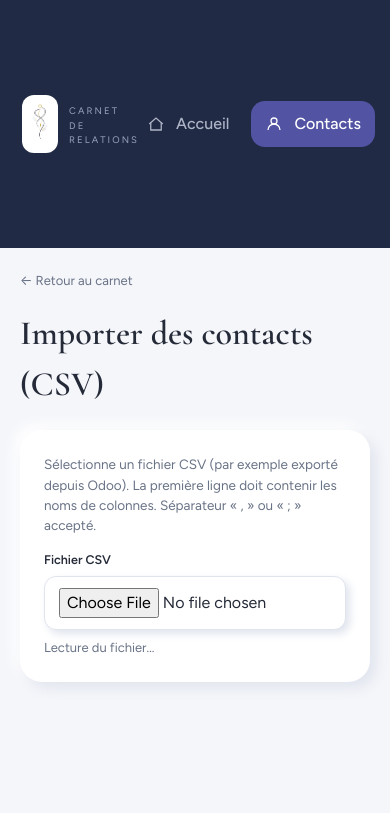
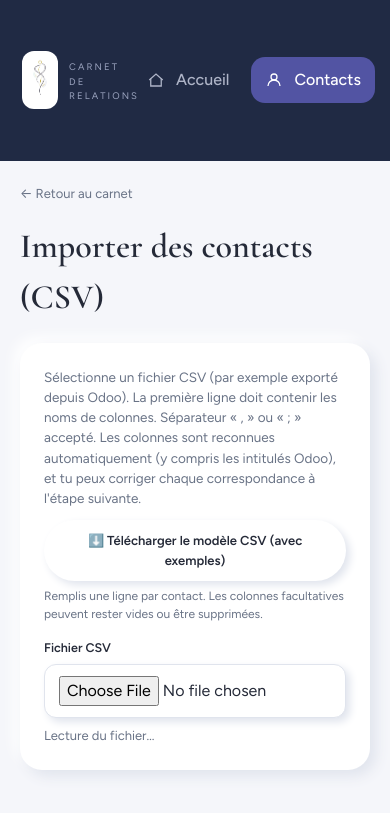
Before and after one commit to wordpresslaurence-ai/Essai-app, a Laravel app: page /contacts/import in a window 390 px wide. Shown: the top 813 px of the page. Run offline with Laravel 12, Linux system fonts and the light colour scheme; a user stored in the database is signed in; data comes from the database, SQL or seed files in the repository; style sheets or scripts are compiled from the project's sources; some libraries are stand-ins or nearby versions.

Commit message:
feat(import): import Odoo complet, nouveaux champs + modèle CSV
- Reconnaissance des intitulés Odoo (Name, Email, Phone, Job Position,
  Street, Zip, City, Country, VAT, is_company, Tags…) + correspondance
  manuelle toujours possible.
- Nouveaux champs importables : température, origine (+ précisions),
  discipline, expérience yoga, fait observé, angle de premier contact,
  compte/lien. Les listes fermées (température/origine/expérience)
  acceptent la clé OU le libellé ; une valeur hors liste est ignorée.
- Catégorie rattachée par nom (correspondance insensible à la casse) et
  étiquettes créées/rattachées (séparées par , ; ou |).
- Bouton « Télécharger le modèle CSV » (en-têtes + 2 exemples, BOM UTF-8).
- Tests : nouveaux champs, valeur hors liste ignorée, catégorie + étiquettes,
  en-têtes façon Odoo.

Co-Authored-By: Claude Opus 4.8 <noreply@anthropic.com>
Claude-Session: https://claude.ai/code/session_014p8iS9aaf6cuAmQYgnMiTp

```diff
--- a/app/Livewire/Contacts/ImportCsv.php
+++ b/app/Livewire/Contacts/ImportCsv.php
@@ -2,7 +2,9 @@
 
 namespace App\Livewire\Contacts;
 
+use App\Models\Categorie;
 use App\Models\Contact;
+use App\Models\Etiquette;
 use App\Rules\NumeroEntrepriseBe;
 use App\Rules\NumeroTvaBe;
 use Illuminate\Contracts\View\View;
@@ -51,6 +53,16 @@ class ImportCsv extends Component
             'adresse_ville' => 'Ville',
             'adresse_pays' => 'Pays',
             'notes' => 'Notes',
+            'temperature' => 'Température',
+            'origine' => 'Origine du contact',
+            'origine_precision' => 'Précisions sur l’origine',
+            'discipline' => 'Discipline enseignée',
+            'experience_yoga' => 'Expérience du yoga',
+            'fait_observe' => 'Fait observé',
+            'angle_contact' => 'Angle de premier contact',
+            'url_profil' => 'Compte / lien',
+            'categorie' => 'Catégorie (nom)',
+            'etiquettes' => 'Étiquettes (séparées par , ou |)',
         ];
     }
 
@@ -79,21 +91,31 @@ class ImportCsv extends Component
         $e = mb_strtolower(trim($entete));
 
         return match (true) {
-            $e === 'type' || str_contains($e, 'type de') => 'type',
-            str_contains($e, 'raison') || $e === 'nom' || str_contains($e, 'name') || str_contains($e, 'société') || str_contains($e, 'societe') => 'nom',
+            $e === 'type' || str_contains($e, 'type de') || str_contains($e, 'is_company') => 'type',
             str_contains($e, 'prénom') || str_contains($e, 'prenom') || str_contains($e, 'first') => 'prenom',
-            str_contains($e, 'fonction') || str_contains($e, 'poste') || str_contains($e, 'title') => 'fonction',
+            str_contains($e, 'raison') || $e === 'nom' || str_contains($e, 'name') || str_contains($e, 'société') || str_contains($e, 'societe') || str_contains($e, 'display_name') => 'nom',
+            str_contains($e, 'fonction') || str_contains($e, 'poste') || str_contains($e, 'title') || str_contains($e, 'position') || str_contains($e, 'job') => 'fonction',
             str_contains($e, 'mail') => 'email',
-            str_contains($e, 'tel') || str_contains($e, 'phone') || str_contains($e, 'gsm') => 'telephone',
+            str_contains($e, 'mobile') || str_contains($e, 'tel') || str_contains($e, 'phone') || str_contains($e, 'gsm') => 'telephone',
             str_contains($e, 'tva') || str_contains($e, 'vat') => 'numero_tva',
-            str_contains($e, 'bce') || str_contains($e, 'entreprise') || str_contains($e, 'kbo') => 'numero_entreprise',
+            str_contains($e, 'bce') || str_contains($e, 'kbo') || str_contains($e, 'company_registry') || str_contains($e, "n° d'entreprise") => 'numero_entreprise',
+            str_contains($e, 'profil') || str_contains($e, 'compte') => 'url_profil',
             str_contains($e, 'web') || str_contains($e, 'site') => 'site_web',
-            str_contains($e, 'secteur') => 'secteur',
+            str_contains($e, 'secteur') || str_contains($e, 'industry') => 'secteur',
             str_contains($e, 'rue') || str_contains($e, 'street') || str_contains($e, 'adresse') => 'adresse_rue',
-            str_contains($e, 'postal') || str_contains($e, 'cp') || str_contains($e, 'zip') => 'adresse_code_postal',
+            str_contains($e, 'postal') || $e === 'cp' || str_contains($e, 'zip') => 'adresse_code_postal',
             str_contains($e, 'ville') || str_contains($e, 'city') => 'adresse_ville',
             str_contains($e, 'pays') || str_contains($e, 'country') => 'adresse_pays',
-            str_contains($e, 'note') => 'notes',
+            str_contains($e, 'précision') || str_contains($e, 'precision') => 'origine_precision',
+            str_contains($e, 'origine') || str_contains($e, 'origin') || $e === 'source' => 'origine',
+            str_contains($e, 'températ') || str_contains($e, 'temperat') => 'temperature',
+            str_contains($e, 'discipline') => 'discipline',
+            str_contains($e, 'expérience') || str_contains($e, 'experience') || str_contains($e, 'niveau') => 'experience_yoga',
+            str_contains($e, 'observ') => 'fait_observe',
+            str_contains($e, 'angle') => 'angle_contact',
+            str_contains($e, 'catégor') || str_contains($e, 'categor') => 'categorie',
+            str_contains($e, 'étiquet') || str_contains($e, 'etiquet') || str_contains($e, 'tag') => 'etiquettes',
+            str_contains($e, 'note') || str_contains($e, 'comment') => 'notes',
             default => '',
         };
     }
@@ -149,11 +171,91 @@ class ImportCsv extends Component
     protected function normaliserType(array $donnees): array
     {
         $type = mb_strtolower($donnees['type'] ?? '');
-        $donnees['type'] = str_contains($type, 'entrep') || str_contains($type, 'company') || str_contains($type, 'société')
-            ? Contact::TYPE_ENTREPRISE
-            : Contact::TYPE_PERSONNE;
+        // Odoo exporte is_company = True/1 pour une société.
+        $estEntreprise = str_contains($type, 'entrep') || str_contains($type, 'company')
+            || str_contains($type, 'société') || str_contains($type, 'societe')
+            || $type === 'true' || $type === '1' || $type === 'vrai' || $type === 'oui';
+
+        $donnees['type'] = $estEntreprise ? Contact::TYPE_ENTREPRISE : Contact::TYPE_PERSONNE;
 
         return $donnees;
+    }
+
+    /**
+     * Normalise les valeurs à liste fermée (température, origine, expérience) :
+     * accepte la clé OU le libellé (ex. « Instagram », « Professeurs de yoga »)
+     * et stocke la clé interne ; une valeur inconnue est simplement ignorée.
+     */
+    protected function normaliserValeurs(array $donnees): array
+    {
+        $donnees = $this->normaliserType($donnees);
+
+        $listes = [
+            'temperature' => $this->libellesTemperatures(),
+            'origine' => Contact::ORIGINES,
+            'experience_yoga' => Contact::EXPERIENCES_YOGA,
+        ];
+
+        foreach ($listes as $champ => $map) {
+            if (isset($donnees[$champ])) {
+                $cle = $this->cleCorrespondante($donnees[$champ], $map);
+                if ($cle === null) {
+                    unset($donnees[$champ]); // valeur hors liste : on n'enregistre rien
+                } else {
+                    $donnees[$champ] = $cle;
+                }
+            }
+        }
+
+        return $donnees;
+    }
+
+    /** Clé d'une liste dont la valeur correspond à la clé ou au libellé (sinon null). */
+    protected function cleCorrespondante(string $valeur, array $map): ?string
+    {
+        $v = mb_strtolower(trim($valeur));
+        if ($v === '') {
+            return null;
+        }
+
+        foreach ($map as $cle => $libelle) {
+            if ($v === mb_strtolower((string) $cle) || $v === mb_strtolower((string) $libelle)) {
+                return (string) $cle;
+            }
+        }
+
+        return null;
+    }
+
+    /** Map clé => libellé des températures. @return array<string, string> */
+    protected function libellesTemperatures(): array
+    {
+        return array_map(fn ($t) => $t[0], Contact::TEMPERATURES);
+    }
+
+    /**
+     * Sépare les champs relationnels (catégorie par nom, étiquettes) des
+     * colonnes directes, et renvoie [colonnes, nom catégorie, noms étiquettes].
+     *
+     * @return array{0: array<string, string>, 1: ?string, 2: list<string>}
+     */
+    protected function extraireRelations(array $donnees): array
+    {
+        $categorieNom = $donnees['categorie'] ?? null;
+        unset($donnees['categorie']);
+
+        $etiquettes = [];
+        if (filled($donnees['etiquettes'] ?? null)) {
+            foreach (preg_split('/[;,|]/', (string) $donnees['etiquettes']) as $nom) {
+                $nom = trim($nom);
+                if ($nom !== '') {
+                    $etiquettes[] = $nom;
+                }
+            }
+        }
+        unset($donnees['etiquettes']);
+
+        return [$donnees, filled($categorieNom) ? trim((string) $categorieNom) : null, $etiquettes];
     }
 
     protected function reglesLigne(): array
@@ -182,7 +284,7 @@ class ImportCsv extends Component
         $emailsVus = [];
 
         foreach ($donneesLignes as $numero => $ligne) {
-            $donnees = $this->normaliserType($this->mapperLigne($ligne));
+            $donnees = $this->normaliserValeurs($this->mapperLigne($ligne));
             $validation = Validator::make($donnees, $this->reglesLigne());
 
             if ($validation->fails()) {
@@ -224,7 +326,7 @@ class ImportCsv extends Component
 
         DB::transaction(function () use ($donneesLignes, &$importes, &$ignorees) {
             foreach ($donneesLignes as $numero => $ligne) {
-                $donnees = $this->normaliserType($this->mapperLigne($ligne));
+                $donnees = $this->normaliserValeurs($this->mapperLigne($ligne));
                 $validation = Validator::make($donnees, $this->reglesLigne());
 
                 if ($validation->fails()) {
@@ -236,7 +338,27 @@ class ImportCsv extends Component
                     continue;
                 }
 
-                Contact::create($donnees);
+                [$colonnes, $categorieNom, $etiquettes] = $this->extraireRelations($donnees);
+
+                // Catégorie par nom (correspondance insensible à la casse, sinon ignorée).
+                if ($categorieNom !== null) {
+                    $cat = Categorie::whereRaw('LOWER(nom) = ?', [mb_strtolower($categorieNom)])->first();
+                    if ($cat) {
+                        $colonnes['categorie_id'] = $cat->id;
+                    }
+                }
+
+                $contact = Contact::create($colonnes);
+
+                // Étiquettes : créées si besoin, puis rattachées.
+                if ($etiquettes !== []) {
+                    $ids = [];
+                    foreach ($etiquettes as $nom) {
+                        $ids[] = Etiquette::firstOrCreate(['nom' => $nom])->id;
+                    }
+                    $contact->etiquettes()->sync($ids);
+                }
+
                 $importes++;
             }
         });
@@ -254,6 +376,54 @@ class ImportCsv extends Component
         $this->etape = 'upload';
     }
 
+    /** Télécharge un modèle CSV pré-rempli (en-têtes + 2 lignes d'exemple). */
+    public function telechargerModele()
+    {
+        $colonnes = array_keys($this->champsDisponibles());
+
+        $exemples = [
+            [
+                'type' => 'personne', 'nom' => 'Dubois', 'prenom' => 'Marie',
+                'fonction' => 'Professeure de yoga', 'email' => 'marie.dubois@exemple.be',
+                'telephone' => '+32 475 11 22 33', 'site_web' => 'https://exemple.be',
+                'secteur' => 'Bien-être', 'adresse_rue' => 'Rue des Fleurs 10',
+                'adresse_code_postal' => '5000', 'adresse_ville' => 'Namur', 'adresse_pays' => 'BE',
+                'notes' => 'Rencontrée au salon', 'temperature' => 'Intérêt élevé',
+                'origine' => 'Salon ou événement', 'origine_precision' => 'Salon Zen Namur 2026',
+                'discipline' => 'Yoga nidra', 'experience_yoga' => 'Professeurs de yoga',
+                'fait_observe' => 'Enseigne le nidra ; propose des ateliers.',
+                'angle_contact' => 'Explorer le prana en complément du nidra.',
+                'url_profil' => 'instagram.com/marie.yoga', 'categorie' => 'Formation profs de yoga',
+                'etiquettes' => 'Prospect|Intéressé formation profs',
+            ],
+            [
+                'type' => 'entreprise', 'nom' => 'Studio Zen SRL', 'email' => 'contact@studiozen.be',
+                'telephone' => '+32 81 22 33 44', 'numero_entreprise' => '0403.170.701',
+                'numero_tva' => 'BE0403.170.701', 'site_web' => 'https://studiozen.be',
+                'secteur' => 'Yoga', 'adresse_rue' => 'Avenue du Calme 5',
+                'adresse_code_postal' => '1000', 'adresse_ville' => 'Bruxelles', 'adresse_pays' => 'BE',
+                'origine' => 'Recommandation', 'etiquettes' => 'Partenaire',
+            ],
+        ];
+
+        $ligne = fn (array $valeurs): string => implode(';', array_map(
+            fn ($col) => $valeurs[$col] ?? '',
+            $colonnes
+        ));
+
+        $contenu = "\xEF\xBB\xBF"; // BOM UTF-8 pour Excel
+        $contenu .= implode(';', $colonnes)."\r\n";
+        foreach ($exemples as $ex) {
+            $contenu .= $ligne($ex)."\r\n";
+        }
+
+        return response()->streamDownload(
+            fn () => print ($contenu),
+            'modele-import-contacts.csv',
+            ['Content-Type' => 'text/csv; charset=UTF-8']
+        );
+    }
+
     public function render(): View
     {
         return view('livewire.contacts.import-csv', [
--- a/resources/views/livewire/contacts/import-csv.blade.php
+++ b/resources/views/livewire/contacts/import-csv.blade.php
@@ -8,7 +8,17 @@
             <p class="lb-muted" style="font-size:13.5px">
                 Sélectionne un fichier CSV (par exemple exporté depuis Odoo). La première ligne doit
                 contenir les noms de colonnes. Séparateur « , » ou « ; » accepté.
+                Les colonnes sont reconnues automatiquement (y compris les intitulés Odoo), et tu
+                peux corriger chaque correspondance à l'étape suivante.
             </p>
+            <div class="mt-3">
+                <button type="button" wire:click="telechargerModele" class="lb-btn lb-btn-ghost" style="font-size:13px">
+                    ⬇️ Télécharger le modèle CSV (avec exemples)
+                </button>
+                <p class="lb-muted" style="font-size:12px;margin-top:6px">
+                    Remplis une ligne par contact. Les colonnes facultatives peuvent rester vides ou être supprimées.
+                </p>
+            </div>
             <div class="mt-4">
                 <label for="fichier" class="lb-label">Fichier CSV</label>
                 <input id="fichier" type="file" wire:model="fichier" accept=".csv,text/csv" class="lb-field" style="box-shadow:var(--raise-sm)">
```
Also changed, not shown: tests/Feature/ContactsTest.php (+74 -0 lines).
